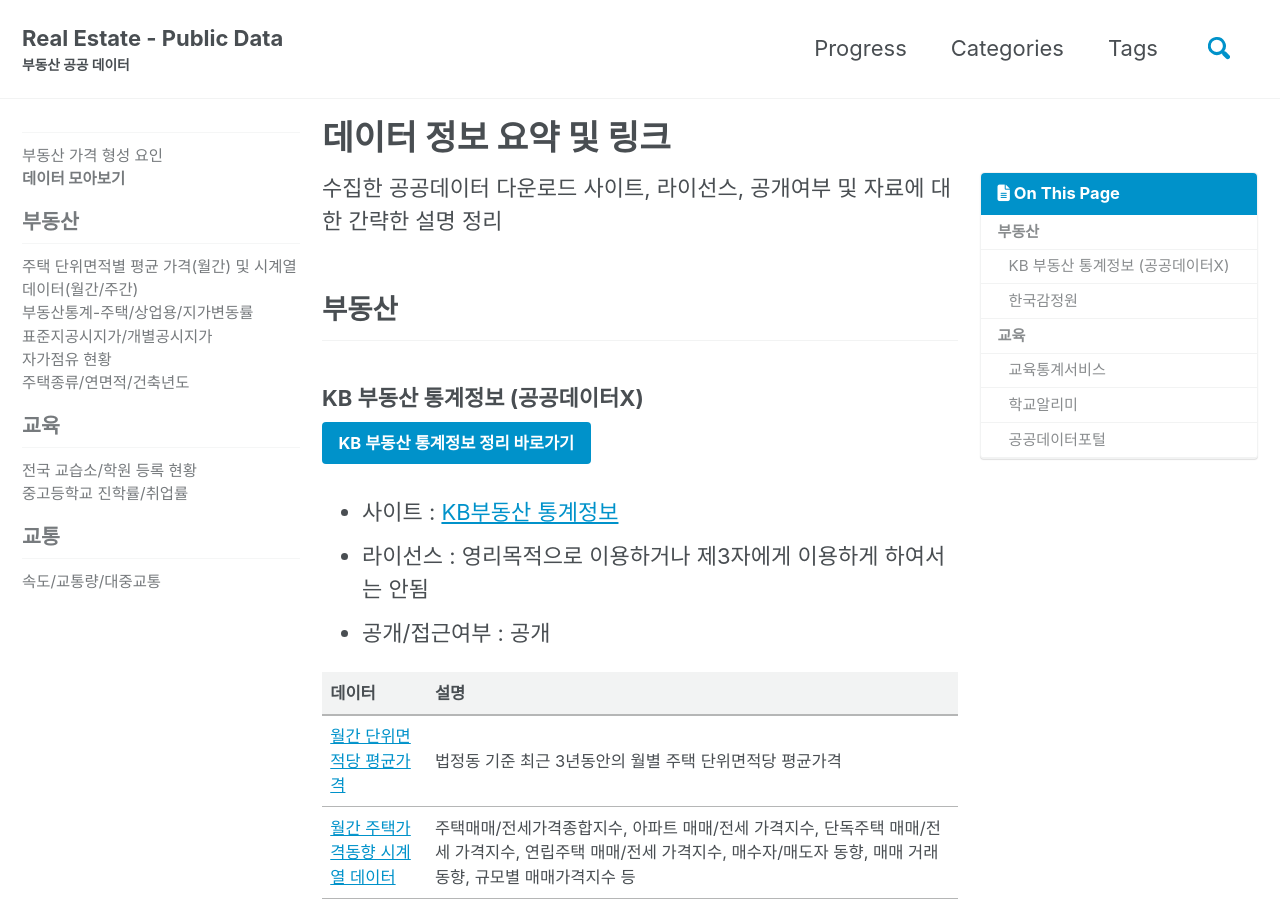
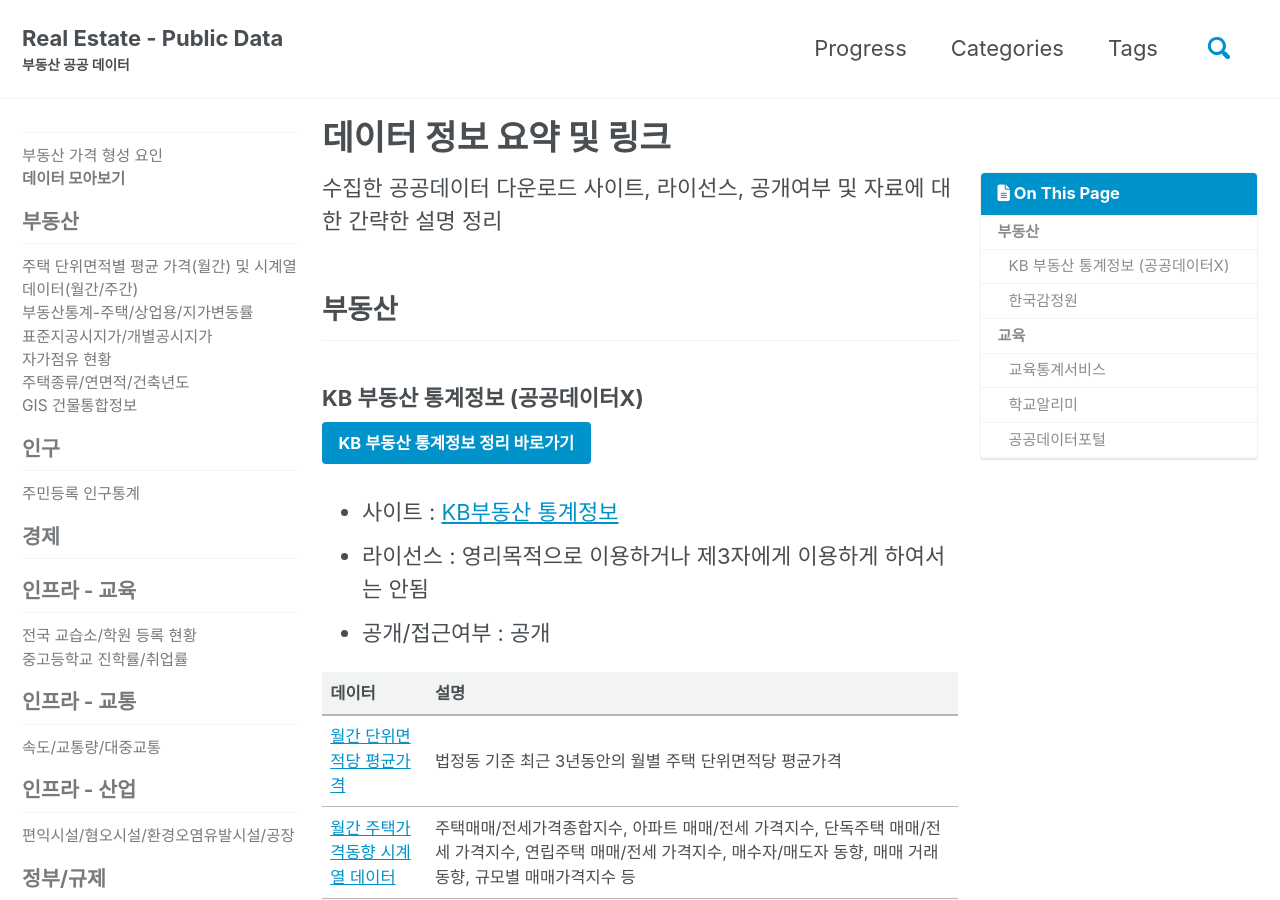
Before and after one commit to nseunghee97/real-estate-public-data, a Jekyll site: the page built from _posts/2019-08-08-요약.md, in a window 1280 px wide and 900 px high. Built offline with Jekyll 4.4.1, drawn with Linux system fonts in a browser that asks for light colours; cached includes are drawn as plain includes; nearby versions of some CDN libraries.

Commit message:
Update sidebar contents

```diff
--- a/_data/navigation.yml
+++ b/_data/navigation.yml
@@ -38,7 +38,16 @@ docs:
       - title: "주택종류/연면적/건축년도"
         url : /real-estate/kosis2/
         description : "KOSIS 국가통계포털"
-  - title: "교육"
+      - title: "GIS 건물통합정보"
+        url: /real-estate/spatial2/
+        description: "국가공간정보포털"
+  - title: "인구"
+    children:
+      - title: "주민등록 인구통계"
+        url: /demographic/mois/
+        description: "행정안전부 주민등록 인구통계"
+  - title: "경제"
+  - title: "인프라 - 교육"
     children:
       - title: "전국 교습소/학원 등록 현황"
         url: /edu/academy/
@@ -46,7 +55,18 @@ docs:
       - title: "중고등학교 진학률/취업률"
         url : /edu/schoolinfo/
         description : "학교알리미"
-  - title: "교통"
+  - title: "인프라 - 교통"
     children:
       - title: "속도/교통량/대중교통"
         url: /posts/topis/
+  - title: "인프라 - 산업"
+    children:
+      - title: "편익시설/혐오시설/환경오염유발시설/공장"
+        url: /infra/lx/
+        description: "한국국토정보공사"
+  - title: "정부/규제"
+    children:
+      - title: "행정동/법정동코드"
+        url: /gov/code/
+        description: "행정안전부"
+  - title: "날씨/기상"
```
